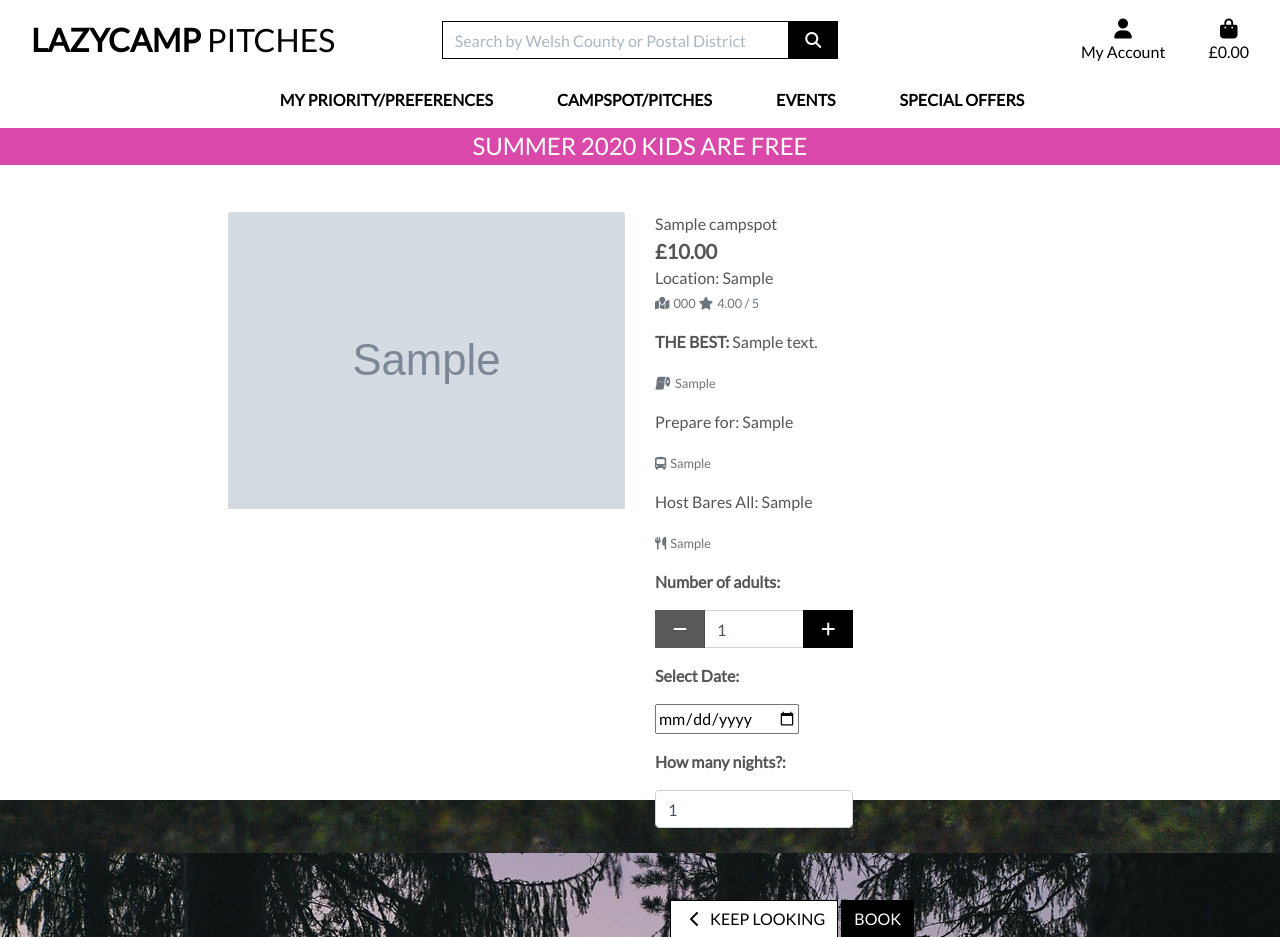
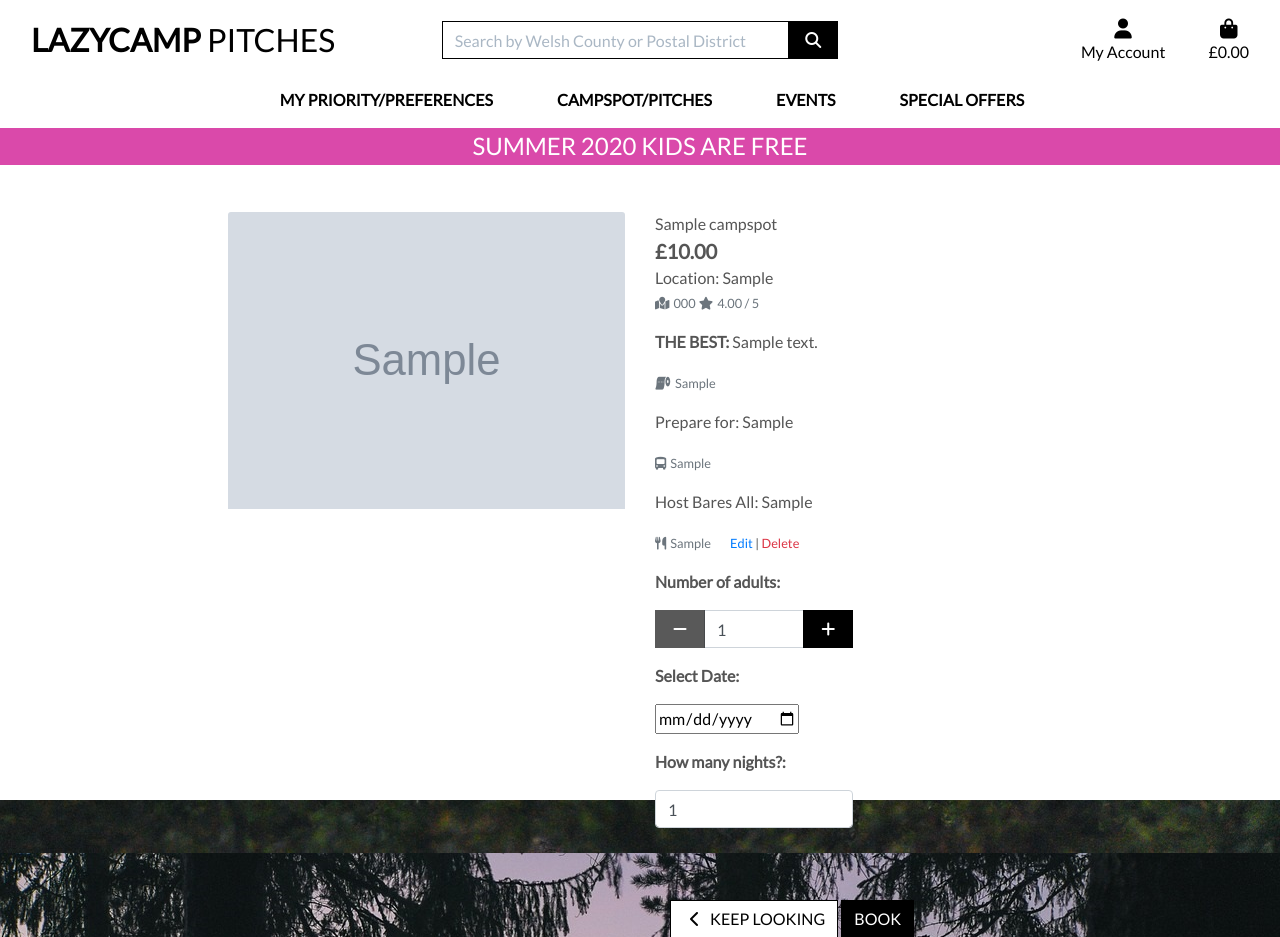
Before and after one commit to samathaluca/new-lazycamp, a Django app: page /campspots/1/ in a window 1280 px wide. Shown: the top 937 px of the page. Run offline with Django 3.2, Linux system fonts and the light colour scheme; a user stored in the database is signed in; tables that the repository leaves empty hold one stand-in row (values such as "Sample post"); grey boxes marked "Sample" are stand-in pictures; some libraries are stand-ins or nearby versions.

Commit message:
edit and delete campspot details working

```diff
--- a/campspots/templates/campspots/campspot_detail.html
+++ b/campspots/templates/campspots/campspot_detail.html
@@ -41,6 +41,16 @@
             <small class="text-muted"><i class="fas fa-bus-alt mr-1"></i>{{ campspot.public_transport_options }}</small>
             <p class="mt-3">Host Bares All: {{ campspot.host_brief }}</p>
             <small class="text-muted"><i class="fas fa-utensils mr-1"></i>{{ campspot.local_eatery_and_shop }}</small>
+
+                                {% if request.user.is_superuser %}
+                        <small class="ml-3">
+                            <a href="{% url 'edit_campspot' campspot.id %}">Edit</a> |
+                            <a class="text-danger" href="{% url 'delete_campspot' campspot.id %}">Delete</a>
+                        </small>
+                    {% endif %}
+
+
+
             <form class="form" action="{% url 'add_to_book' campspot.id %}" method="POST">
                {% csrf_token %}
                <div class="form-row">
```
